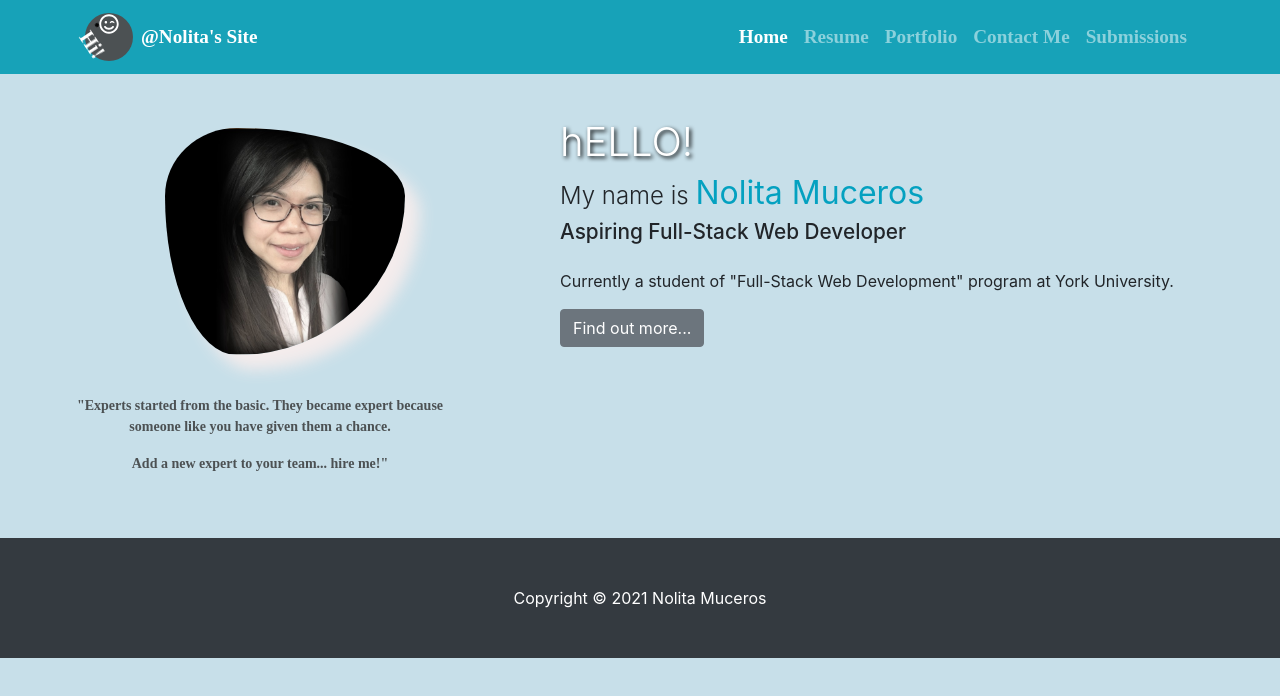
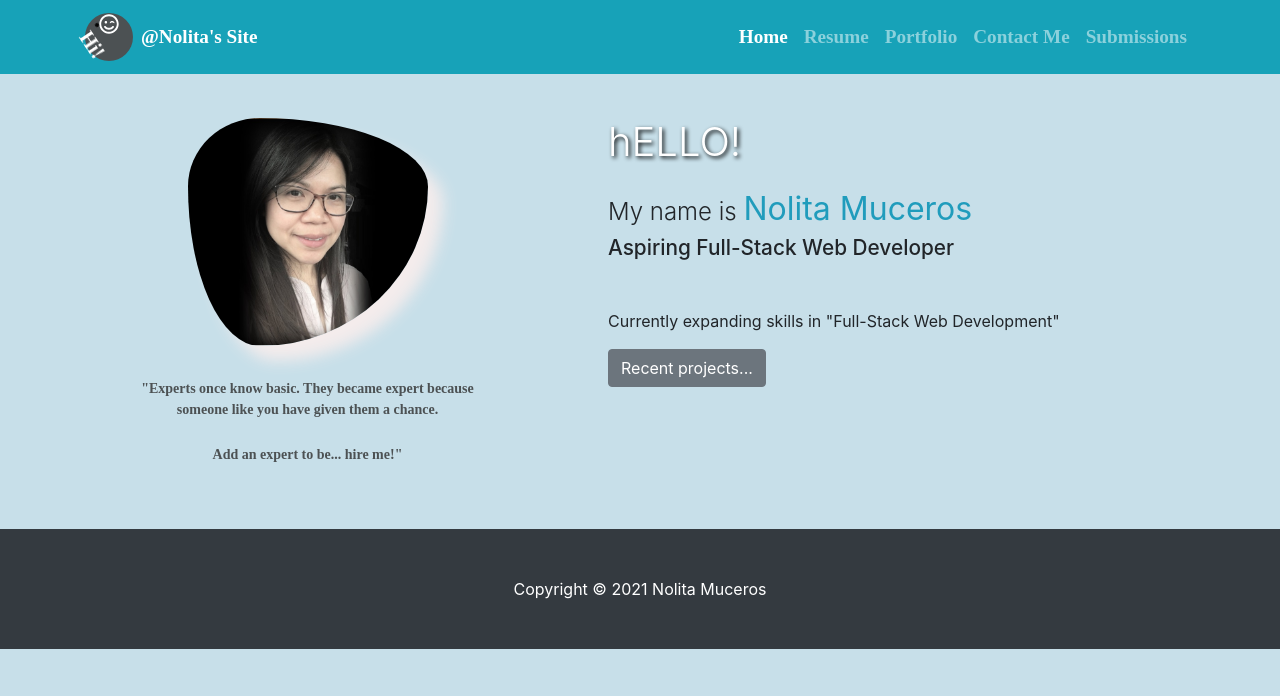
Before and after one commit to nmuceros/muceros__nolita--final-project, a React (Create React App) app in the folder fs1010-project-front-end/: page / in a window 1280 px wide. Shown: the top 696 px of the page. Built offline with nearby package versions, Linux system fonts and the light colour scheme.

Commit message:
updates home page style

```diff
--- a/fs1010-project-front-end/src/components/pages/Home.js
+++ b/fs1010-project-front-end/src/components/pages/Home.js
@@ -17,10 +17,10 @@ const Home = () => {
     return (
         <Container>
             <main>
-                <section>
+                <section className="section">
                     <Row className="my-5">
                         <Col lg="5">
-
+                            <div className="leftSection-container">
 
                                 <Row>
                                     <div className="aboutMe-container">
@@ -31,26 +31,28 @@ const Home = () => {
                                      </div>
                                 </Row>
                                 <Row>
-                              <div className="homeQuote-container">
-
-
-                                    <p>"Experts started from the basic. They became expert because someone like you have given them a chance.</p>
-                                    <p>Add a new expert to your team... hire me!"</p>
+                                    <div className="homeQuote-container1">
+                                        <p className="texts-experts">"Experts once know basic. They became expert because someone like you have given them a chance.</p>
+                                    </div>
+                                    <div className="homeQuote-container2">
+                                        <p className="texts-add">Add an expert to be... hire me!"</p>
 
 
                                      </div>
                                 </Row>
+                            </div>
                         </Col>
 
                         <Col lg="7">
+                            <div className="rightSection-container">
                                 <h1 id="homeHello-texts" className="font-weight-light">hELLO!</h1>
-                            <h2 id="homeMyName-texts" className="font-weight-light">My name is <strong className="myName">Nolita Muceros</strong></h2>
+                                <h2 id="homeMyName-texts" className="font-weight-light">My name is  <strong className="myName">Nolita Muceros</strong></h2>
                                 <h3 className="homeAspiring-texts">Aspiring Full-Stack Web Developer</h3>
-                            <p className="homeCurrently-texts">Currently a student of "Full-Stack Web Development" program at York University.  </p>
+                                <p className="homeCurrently-texts">Currently expanding skills in "Full-Stack Web Development"</p>
                                 {/* <p>Get to know me...</p> */}
 
-                            <Button id="findOutMore-button" color="secondary" onClick = { buttonHandler}> Find out more... </Button>
-
+                                <Button id="findOutMore-button" color="secondary" onClick = { buttonHandler}> Recent projects... </Button>
+                            </div>
                         </Col>
                     </Row>
                 </section>
--- a/fs1010-project-front-end/src/css/home.css
+++ b/fs1010-project-front-end/src/css/home.css
@@ -1,3 +1,26 @@
+*{
+    box-sizing: border-box;
+}
+
+.section {
+    /* background-color: red; */
+    width: 100%;
+    margin-left: 0;
+    margin-right: 0;
+}
+
+.leftSection-container {
+    position: relative;
+    display: flex;
+    flex-direction: column;
+    /* background-color: yellow; */
+    width: 100%;
+    align-items: center;
+    align-content: center;
+
+}
+
+
 .aboutMe-container {
     position: relative;
     float: left;
@@ -9,8 +32,8 @@
     position: relative;
     float: left;
     width: 15rem;
-    margin-left: 20%;
-    margin-top: 2%;
+    /* margin-left: 20%; */
+    /* margin-top: 2%; */
     border-radius: 30% 70% 70% 30% / 30% 30% 70% 70%;
     box-shadow: 15px 15px 15px rgb(244, 236, 236);
     clear: left;
@@ -23,10 +46,19 @@
     border-radius: 30% 70% 70% 30% / 30% 30% 70% 70%;
 }
 
-.homeQuote-container {
+.homeQuote-container1, .homeQuote-container2 {
+    position: relative;
+    overflow: hidden;
+    width: 100%;
+    padding-top: .5rem;
+    display: flex;
+    justify-content: center;
+}
+
+.texts-experts, .texts-add {
     position: relative;
     width: 80%;
-    padding-top: 2.5rem;
+    overflow: hidden;
     text-align: center;
     font-family: 'Courgette', cursive;
     font-size: 14px;
@@ -34,17 +66,36 @@
     color: rgb(76, 81, 83);
 }
 
+.texts-experts {
+    padding-top: 1.5rem;
+}
+
+.rightSection-container {
+    position: relative;
+    clear: both;
+    /* display: flex; */
+    /* flex-direction: column;
+    justify-content: center;
+    justify-items: center; */
+    align-items: center;
+    margin-left: 3rem;
+
+}
+
+
 #homeHello-texts {
     color: white;
     text-shadow: 2px 2px 4px #000000;
 }
 
 #homeMyName-texts {
+    margin-top: 1.5rem;
     font-size: 1.5rem;
 }
 
 .myName {
-    color: rgb(4, 161, 192);
+    /* color: rgb(4, 161, 192); */
+    color: #209cbc;
     font-size: 2rem;
 }
 
@@ -53,7 +104,7 @@
 }
 
 .homeCurrently-texts {
-    margin-top: 1.5rem;
+    margin-top: 3rem;
     font-size: 1rem;
 }
 
```
Lines whose indentation alone changed are shown as unchanged.
